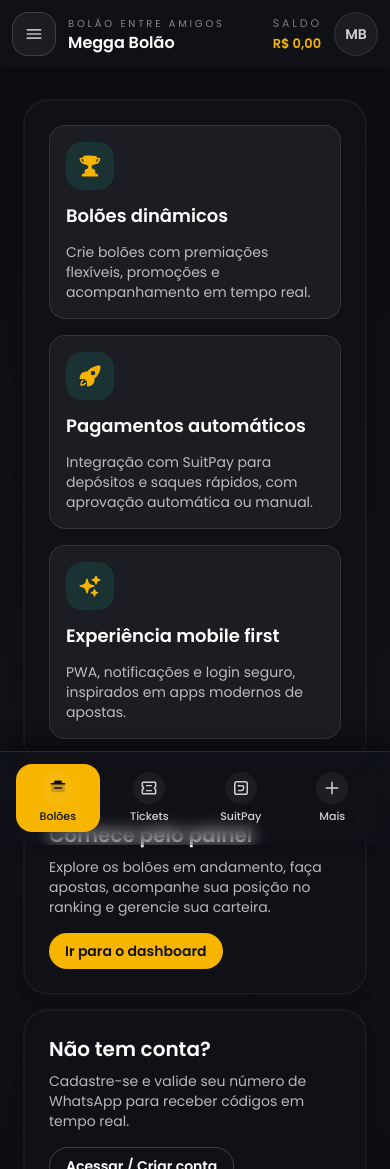
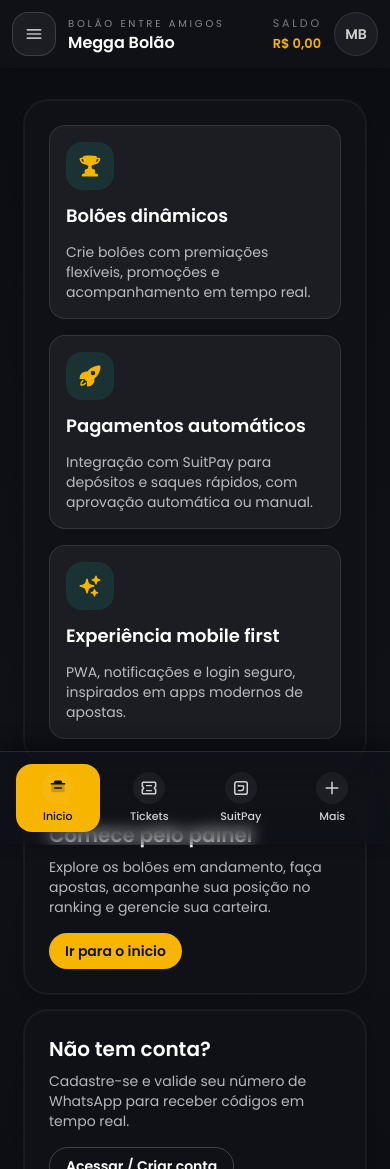
Before and after one commit to allen-xavier/megga-bolao, a Next.js app in the folder frontend/: page / in a window 390 px wide. Shown: the top 1169 px of the page. Built offline with nearby package versions, Linux system fonts and the light colour scheme; no server answers.

Commit message:
v0.932 Trocar dashboard por inicio

```diff
--- a/frontend/app/(auth)/login/page.tsx
+++ b/frontend/app/(auth)/login/page.tsx
@@ -12,9 +12,9 @@ export default function LoginPage() {
 
   useEffect(() => {
     if (status === "authenticated") {
-      router.replace("/dashboard");
+      router.replace("/inicio");
       const fallback = setTimeout(() => {
-        window.location.href = "/dashboard";
+        window.location.href = "/inicio";
       }, 800);
       return () => clearTimeout(fallback);
     }
--- a/frontend/app/(dashboard)/dashboard/page.tsx
+++ b/frontend/app/(dashboard)/dashboard/page.tsx
@@ -1,28 +1,5 @@
-import { Suspense, type ReactNode } from "react";
-import { DashboardBoloes } from "@/components/dashboard-boloes";
-import { RankingHighlights } from "@/components/ranking-highlights";
-import { WinnersBanner } from "@/components/winners-banner";
+import { redirect } from "next/navigation";
 
-export const metadata = {
-  title: "Dashboard - Megga Bolão",
-};
-
-const LoadingCard = ({ children }: { children: ReactNode }) => (
-  <div className="rounded-3xl bg-megga-navy/60 p-6 text-sm text-white/60 ring-1 ring-white/5">{children}</div>
-);
-
-export default function DashboardPage() {
-  return (
-    <div className="space-y-5 md:space-y-6">
-      <div className="space-y-[0.375rem] md:space-y-[0.45rem]">
-        <WinnersBanner />
-        <Suspense fallback={<LoadingCard>Carregando bolões...</LoadingCard>}>
-          <DashboardBoloes />
-        </Suspense>
-      </div>
-      <Suspense fallback={<LoadingCard>Carregando ranking...</LoadingCard>}>
-        <RankingHighlights />
-      </Suspense>
-    </div>
-  );
+export default function DashboardRedirect() {
+  redirect("/inicio");
 }
--- /dev/null
+++ b/frontend/app/(dashboard)/inicio/page.tsx
@@ -0,0 +1,28 @@
+import { Suspense, type ReactNode } from "react";
+import { DashboardBoloes } from "@/components/dashboard-boloes";
+import { RankingHighlights } from "@/components/ranking-highlights";
+import { WinnersBanner } from "@/components/winners-banner";
+
+export const metadata = {
+  title: "Inicio - Megga Bolao",
+};
+
+const LoadingCard = ({ children }: { children: ReactNode }) => (
+  <div className="rounded-3xl bg-megga-navy/60 p-6 text-sm text-white/60 ring-1 ring-white/5">{children}</div>
+);
+
+export default function InicioPage() {
+  return (
+    <div className="space-y-5 md:space-y-6">
+      <div className="space-y-[0.375rem] md:space-y-[0.45rem]">
+        <WinnersBanner />
+        <Suspense fallback={<LoadingCard>Carregando bolões...</LoadingCard>}>
+          <DashboardBoloes />
+        </Suspense>
+      </div>
+      <Suspense fallback={<LoadingCard>Carregando ranking...</LoadingCard>}>
+        <RankingHighlights />
+      </Suspense>
+    </div>
+  );
+}
--- a/frontend/app/page.tsx
+++ b/frontend/app/page.tsx
@@ -52,10 +52,10 @@ export default function HomePage() {
             no ranking e gerencie sua carteira.
           </p>
           <Link
-            href="/dashboard"
+            href="/inicio"
             className="mt-4 inline-flex items-center justify-center rounded-full bg-[#f7b500] px-4 py-2 text-sm font-semibold text-[#0f1117] transition hover:brightness-110"
           >
-            Ir para o dashboard
+            Ir para o inicio
           </Link>
         </div>
         <div className="rounded-3xl border border-white/5 bg-[#0f1117] p-6 text-white shadow-lg ring-1 ring-white/5">
--- a/frontend/components/auth-form.tsx
+++ b/frontend/components/auth-form.tsx
@@ -24,7 +24,7 @@ export function AuthForm() {
       if (!result || result.error) {
         throw new Error(result?.error ?? 'Credenciais invalidas');
       }
-      await router.replace('/dashboard');
+      await router.replace('/inicio');
       router.refresh();
     } catch (error: any) {
       setMessage(error?.message ?? 'Erro ao autenticar.');
--- a/frontend/components/bottom-nav.tsx
+++ b/frontend/components/bottom-nav.tsx
@@ -5,8 +5,8 @@ import { usePathname } from 'next/navigation';
 
 const navItems = [
   {
-    label: 'Bolões',
-    href: '/dashboard',
+    label: 'Inicio',
+    href: '/inicio',
     icon: (
       <svg viewBox="0 0 24 24" aria-hidden className="h-5 w-5">
         <path d="M4 7h16v10H4z" fill="currentColor" opacity="0.2" />
@@ -68,7 +68,7 @@ export function BottomNav() {
     <nav className="fixed inset-x-0 bottom-0 z-40 w-full border-t border-white/10 bg-[#0f1117]/98 px-4 py-3 text-white shadow-[0_-6px_18px_rgba(0,0,0,0.45)] backdrop-blur md:hidden">
       <ul className="grid grid-cols-4 gap-2 text-center text-[11px] font-medium">
         {navItems.map((item) => {
-          const isActive = pathname === item.href || (item.href === '/dashboard' && pathname === '/');
+          const isActive = pathname === item.href || (item.href === '/inicio' && pathname === '/');
           return (
             <li key={item.href}>
               <Link
--- a/frontend/components/nav-sections.ts
+++ b/frontend/components/nav-sections.ts
@@ -13,8 +13,8 @@ export const sections: DrawerSection[] = [
     title: "Bolões",
     items: [
       {
-        label: "Início",
-        href: "/dashboard",
+        label: "Inicio",
+        href: "/inicio",
         description: "Resumo com bolões em andamento e futuros.",
       },
       {
--- a/frontend/components/register-form.tsx
+++ b/frontend/components/register-form.tsx
@@ -72,7 +72,7 @@ export function RegisterForm() {
       if (result?.error) {
         throw new Error(result.error);
       }
-      await router.replace('/dashboard');
+      await router.replace('/inicio');
       router.refresh();
     } catch (err: any) {
       setMessage(err?.response?.data?.message ?? err?.message ?? 'Erro ao cadastrar.');
--- a/frontend/middleware.ts
+++ b/frontend/middleware.ts
@@ -9,6 +9,7 @@ export default withAuth({
 export const config = {
   matcher: [
     '/dashboard/:path*',
+    '/inicio/:path*',
     '/tickets/:path*',
     '/suitpay/:path*',
     '/mais/:path*',
```
